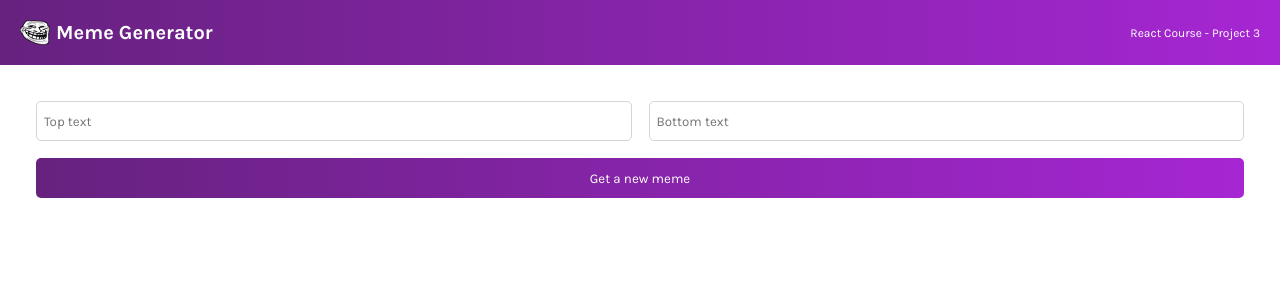
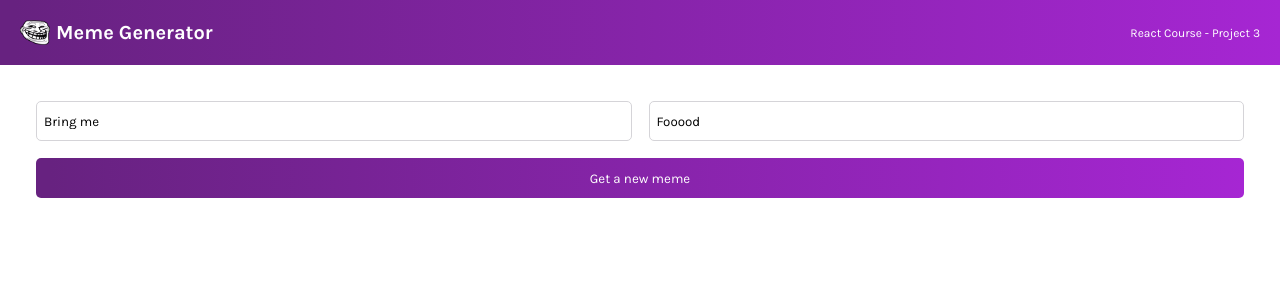
Before and after one commit to gastighost/meme-generator, a React (Create React App) app: page / in a window 1280 px wide. Shown: the top 300 px of the page. Built offline with nearby package versions, Linux system fonts and the light colour scheme.

Commit message:
allow user input to be placed onto photo

```diff
--- a/src/components/Meme.js
+++ b/src/components/Meme.js
@@ -3,8 +3,8 @@ import jokes from "../memesData";
 
 function Meme() {
   const [meme, setMeme] = useState({
-    topText: "",
-    bottomText: "",
+    topText: "Bring me",
+    bottomText: "Fooood",
     memeImage: "",
   });
 
@@ -18,6 +18,16 @@ function Meme() {
     });
   }
 
+  function onChangeHandler(event) {
+    const { name, value } = event.target;
+    setMeme((prevState) => {
+      return {
+        ...prevState,
+        [name]: value,
+      };
+    });
+  }
+
   return (
     <main>
       <div className="form">
@@ -25,11 +35,17 @@ function Meme() {
           placeholder="Top text"
           className="form--input"
           type="text"
+          name="topText"
+          onChange={onChangeHandler}
+          value={meme.topText}
         ></input>
         <input
           placeholder="Bottom text"
           className="form--input"
           type="text"
+          name="bottomText"
+          onChange={onChangeHandler}
+          value={meme.bottomText}
         ></input>
         <button onClick={randomMeme} className="form--button">
           Get a new meme
@@ -38,8 +54,8 @@ function Meme() {
       {meme.memeImage && (
         <div className="meme">
           <img src={meme.memeImage} alt="meme" className="meme-image" />
-          <h2 className="meme--text top">One does not simply</h2>
-          <h2 className="meme--text bottom">Walk into Mordor</h2>
+          <h2 className="meme--text top">{meme.topText}</h2>
+          <h2 className="meme--text bottom">{meme.bottomText}</h2>
         </div>
       )}
     </main>
```
